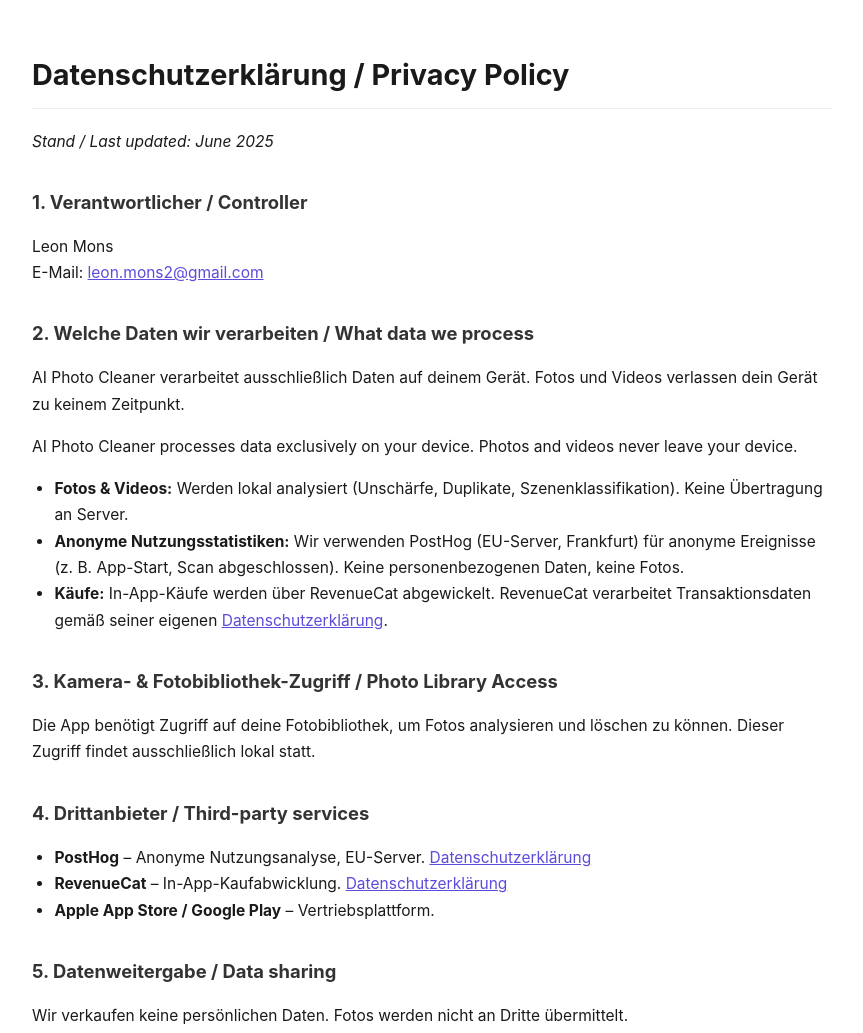
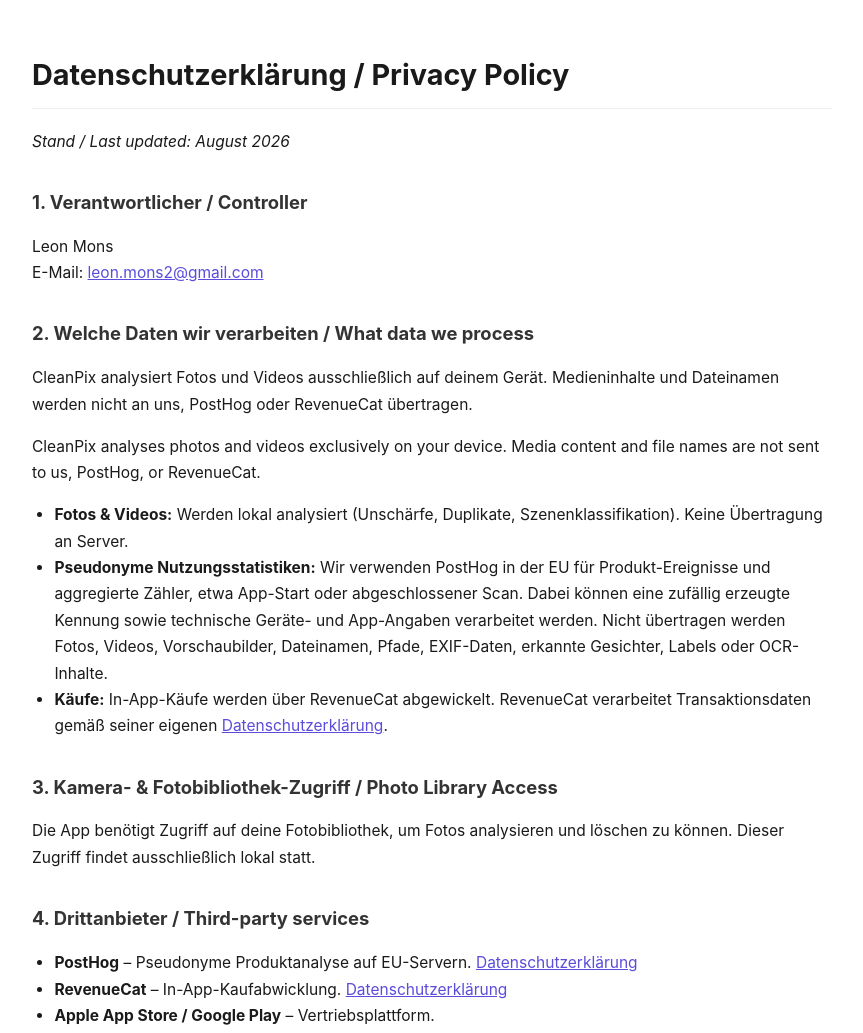
Before and after one commit to Fruhji/ai-photo-cleaner-legal, a plain HTML site: page privacy.html in a window 1280 px wide. Shown: the top 1033 px of the page, without its empty margins (208-1071 px from the left). Drawn offline with Linux system fonts and the light colour scheme.

```diff
--- a/privacy.html
+++ b/privacy.html
@@ -3,7 +3,12 @@
 <head>
 <meta charset="UTF-8">
 <meta name="viewport" content="width=device-width, initial-scale=1.0">
-<title>Datenschutzerklärung – AI Photo Cleaner</title>
+<title>Datenschutzerklärung – CleanPix</title>
+<script>
+  if (window.location.hostname === 'fruhji.github.io') {
+    window.location.replace('https://aiphotocleaner.app/privacy');
+  }
+</script>
 <style>
   body { font-family: -apple-system, BlinkMacSystemFont, 'Segoe UI', sans-serif; max-width: 800px; margin: 0 auto; padding: 2rem 1rem; color: #1a1a1a; line-height: 1.7; }
   h1 { font-size: 1.8rem; border-bottom: 1px solid #eee; padding-bottom: 0.5rem; }
@@ -17,7 +22,7 @@
 <body>
 
 <h1>Datenschutzerklärung / Privacy Policy</h1>
-<p><em>Stand / Last updated: June 2025</em></p>
+<p><em>Stand / Last updated: August 2026</em></p>
 
 <h2>1. Verantwortlicher / Controller</h2>
 <p>
@@ -26,12 +31,12 @@
 </p>
 
 <h2>2. Welche Daten wir verarbeiten / What data we process</h2>
-<p>AI Photo Cleaner verarbeitet ausschließlich Daten auf deinem Gerät. Fotos und Videos verlassen dein Gerät zu keinem Zeitpunkt.</p>
-<p>AI Photo Cleaner processes data exclusively on your device. Photos and videos never leave your device.</p>
+<p>CleanPix analysiert Fotos und Videos ausschließlich auf deinem Gerät. Medieninhalte und Dateinamen werden nicht an uns, PostHog oder RevenueCat übertragen.</p>
+<p>CleanPix analyses photos and videos exclusively on your device. Media content and file names are not sent to us, PostHog, or RevenueCat.</p>
 <ul>
   <li><strong>Fotos &amp; Videos:</strong> Werden lokal analysiert (Unschärfe, Duplikate, Szenenklassifikation). Keine Übertragung an Server.</li>
-  <li><strong>Anonyme Nutzungsstatistiken:</strong> Wir verwenden PostHog (EU-Server, Frankfurt) für anonyme Ereignisse (z. B. App-Start, Scan abgeschlossen). Keine personenbezogenen Daten, keine Fotos.</li>
-  <li><strong>Käufe:</strong> In-App-Käufe werden über RevenueCat abgewickelt. RevenueCat verarbeitet Transaktionsdaten gemäß seiner eigenen <a href="https://www.revenuecat.com/privacy" target="_blank">Datenschutzerklärung</a>.</li>
+  <li><strong>Pseudonyme Nutzungsstatistiken:</strong> Wir verwenden PostHog in der EU für Produkt-Ereignisse und aggregierte Zähler, etwa App-Start oder abgeschlossener Scan. Dabei können eine zufällig erzeugte Kennung sowie technische Geräte- und App-Angaben verarbeitet werden. Nicht übertragen werden Fotos, Videos, Vorschaubilder, Dateinamen, Pfade, EXIF-Daten, erkannte Gesichter, Labels oder OCR-Inhalte.</li>
+  <li><strong>Käufe:</strong> In-App-Käufe werden über RevenueCat abgewickelt. RevenueCat verarbeitet Transaktionsdaten gemäß seiner eigenen <a href="https://www.revenuecat.com/privacy" target="_blank" rel="noopener noreferrer">Datenschutzerklärung</a>.</li>
 </ul>
 
 <h2>3. Kamera- &amp; Fotobibliothek-Zugriff / Photo Library Access</h2>
@@ -39,8 +44,8 @@
 
 <h2>4. Drittanbieter / Third-party services</h2>
 <ul>
-  <li><strong>PostHog</strong> – Anonyme Nutzungsanalyse, EU-Server. <a href="https://posthog.com/privacy" target="_blank">Datenschutzerklärung</a></li>
-  <li><strong>RevenueCat</strong> – In-App-Kaufabwicklung. <a href="https://www.revenuecat.com/privacy" target="_blank">Datenschutzerklärung</a></li>
+  <li><strong>PostHog</strong> – Pseudonyme Produktanalyse auf EU-Servern. <a href="https://posthog.com/privacy" target="_blank" rel="noopener noreferrer">Datenschutzerklärung</a></li>
+  <li><strong>RevenueCat</strong> – In-App-Kaufabwicklung. <a href="https://www.revenuecat.com/privacy" target="_blank" rel="noopener noreferrer">Datenschutzerklärung</a></li>
   <li><strong>Apple App Store / Google Play</strong> – Vertriebsplattform.</li>
 </ul>
 
@@ -55,7 +60,7 @@
 <p><a href="mailto:leon.mons2@gmail.com">leon.mons2@gmail.com</a></p>
 
 <footer>
-  <p>AI Photo Cleaner &copy; 2025 Leon Mons &middot; <a href="index.html">Home</a></p>
+  <p>CleanPix &copy; 2026 Leon Mons &middot; <a href="index.html">Home</a></p>
 </footer>
 
 </body>
```
Also changed, not shown: index.html (+7 -2 lines).
